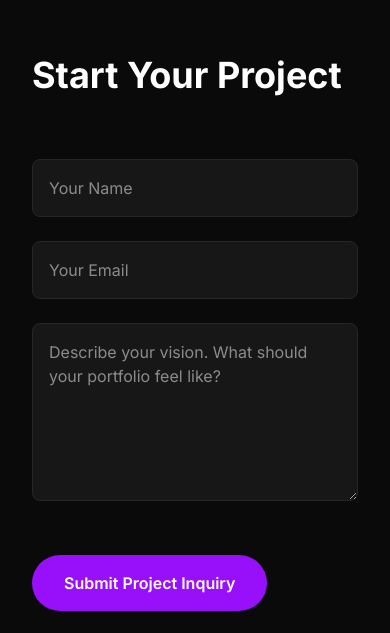
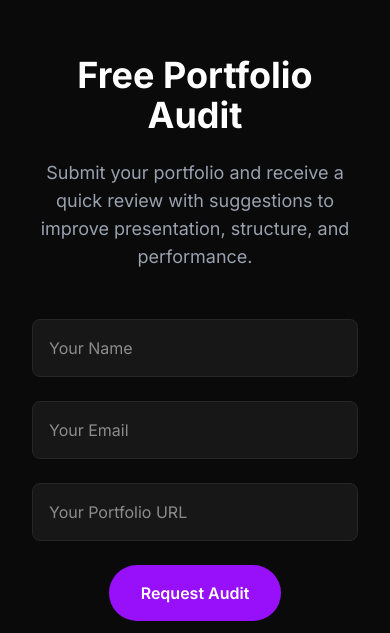
Before and after one commit to raghent/ghent-studio, a React (Vite) app: page / in a window 390 px wide. Shown: the part 6211-6844 px from the top of the page. Built offline with nearby package versions, Linux system fonts and the light colour scheme.

Commit message:
Add portfolio audit lead system

```diff
--- a/src/App.jsx
+++ b/src/App.jsx
@@ -6,6 +6,7 @@ import Tech from "./sections/Tech"
 import Work from "./sections/Work"
 import Process from "./sections/Process"
 import Pricing from "./sections/Pricing"
+import Audit from "./sections/Audit"
 import Contact from "./sections/Contact"
 import Footer from "./components/Footer"
 import Success from "./pages/Success"
@@ -20,6 +21,7 @@ function Home() {
       <Work />
       <Process />
       <Pricing />
+      <Audit />
       <Contact />
       <Footer />
     </>
--- /dev/null
+++ b/src/sections/Audit.jsx
@@ -0,0 +1,56 @@
+export default function Audit() {
+  return (
+    <section className="py-32 px-8 md:px-20 bg-neutral-950 text-white">
+      <div className="max-w-3xl mx-auto text-center">
+
+        <h2 className="text-4xl md:text-6xl font-bold mb-6">
+          Free Portfolio Audit
+        </h2>
+
+        <p className="text-gray-400 text-lg mb-12">
+          Submit your portfolio and receive a quick review with suggestions
+          to improve presentation, structure, and performance.
+        </p>
+
+        <form
+          action="/api/contact"
+          method="POST"
+          className="space-y-6"
+        >
+          <input
+            type="text"
+            name="name"
+            placeholder="Your Name"
+            className="w-full p-4 bg-neutral-900 border border-neutral-800 rounded-lg"
+            required
+          />
+
+          <input
+            type="email"
+            name="email"
+            placeholder="Your Email"
+            className="w-full p-4 bg-neutral-900 border border-neutral-800 rounded-lg"
+            required
+          />
+
+          <input
+            type="text"
+            name="portfolio"
+            placeholder="Your Portfolio URL"
+            className="w-full p-4 bg-neutral-900 border border-neutral-800 rounded-lg"
+            required
+          />
+
+          <button
+            type="submit"
+            className="px-8 py-4 bg-purple-600 rounded-full font-semibold transition-all duration-300 hover:-translate-y-1 hover:shadow-[0_10px_30px_rgba(168,85,247,0.35)] hover:bg-purple-500"
+          >
+            Request Audit
+          </button>
+
+        </form>
+
+      </div>
+    </section>
+  )
+}
```
Also changed, not shown: 1 other file (tests, documents, lock files or other folders).
